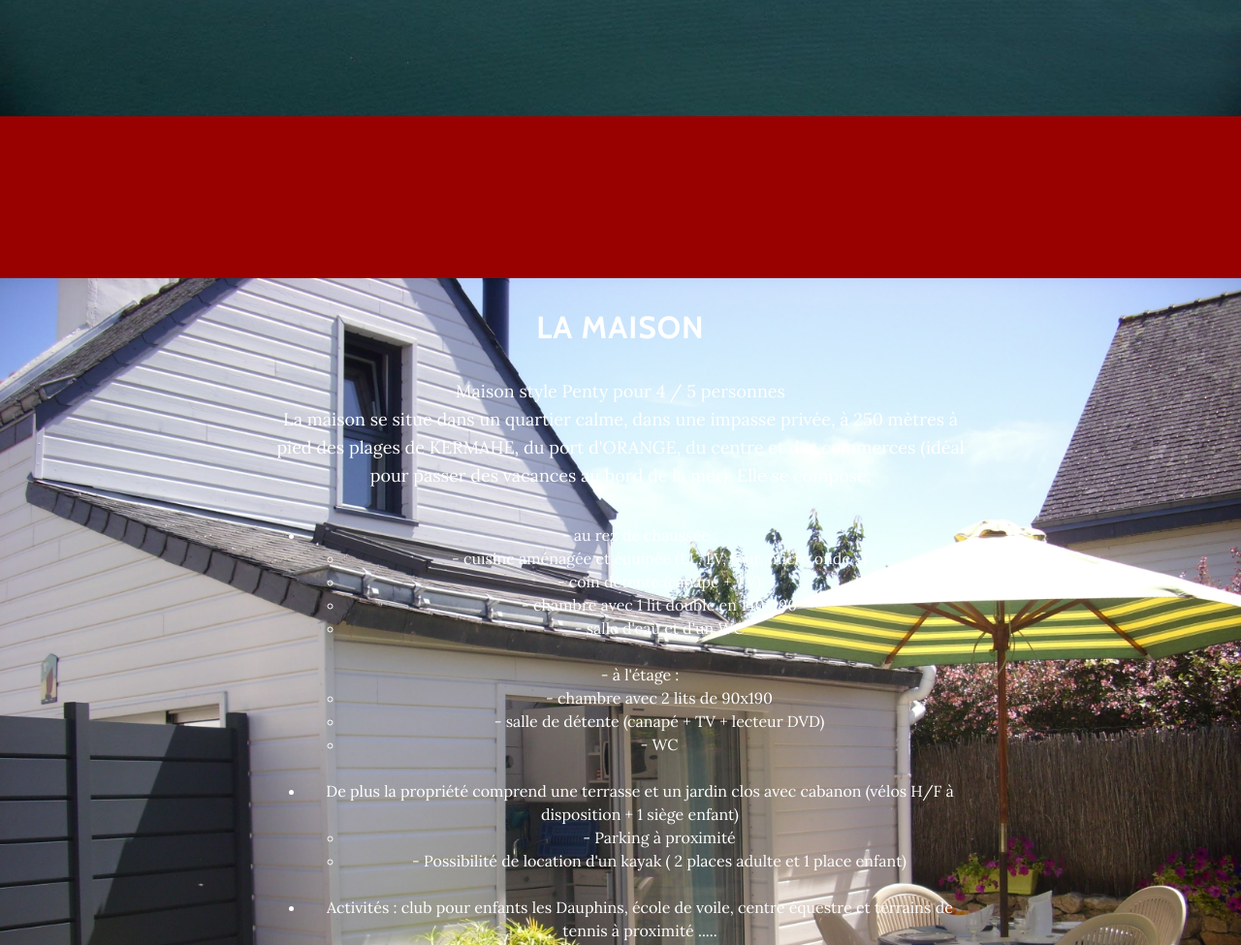
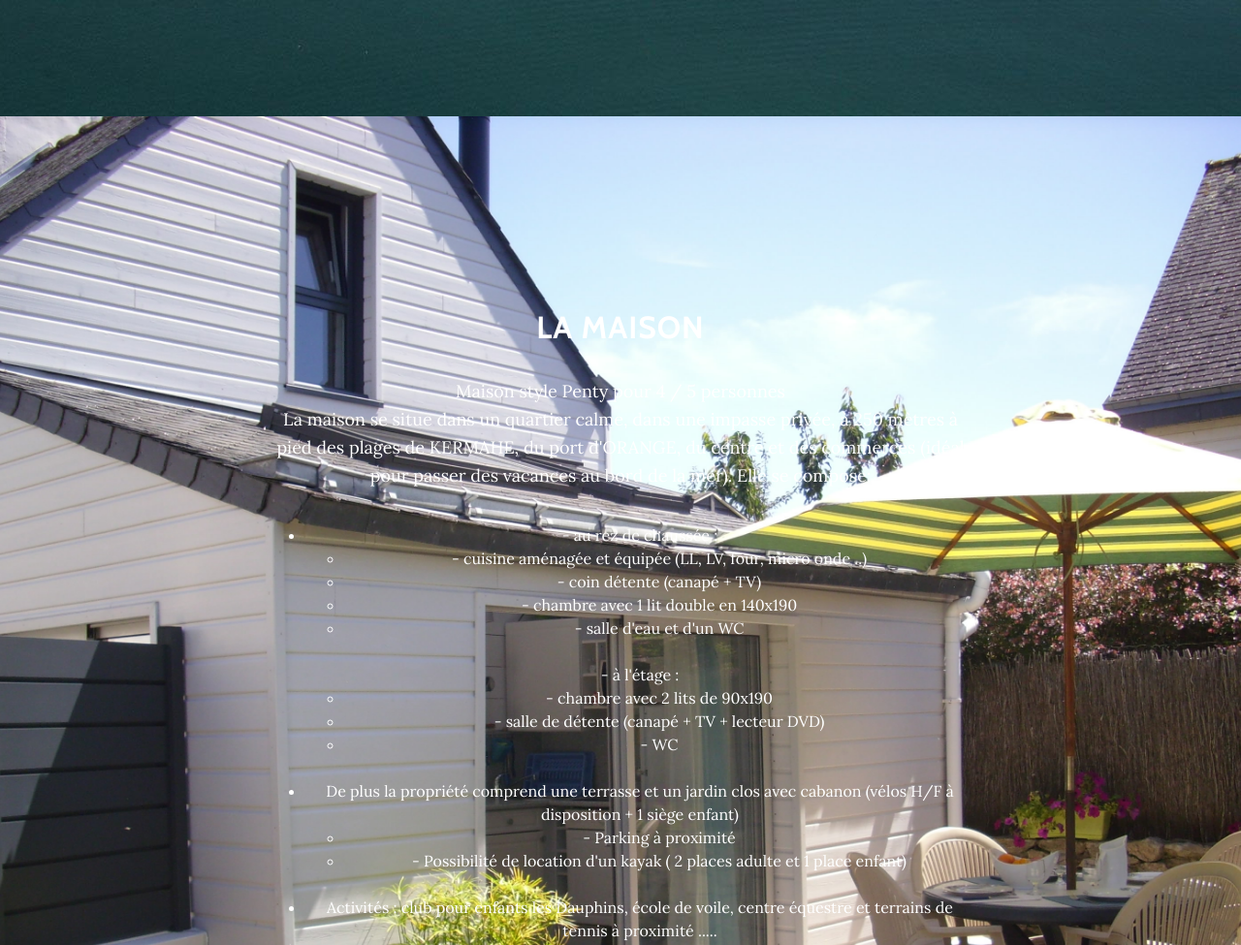
Before and after one commit to Vainamoin3n/ParentHouse, a website: page index.html in a window 1280 px wide. Shown: the part 680-1655 px from the top of the page at 97% size. Drawn offline with nearby package versions, Linux system fonts and the light colour scheme; some packages are replaced by stand-ins of ours.

Commit message:
trying to fit the backkground pictures

```diff
--- a/css/grayscale.css
+++ b/css/grayscale.css
@@ -105,7 +105,7 @@ a {
   -webkit-background-size: cover;
   -moz-background-size: cover;
   -o-background-size: cover;
-  background-size: contain; }
+  background-size: cover; }
   .masthead .intro-body {
     display: table-cell;
     vertical-align: middle; }
@@ -130,8 +130,11 @@ a {
   text-align: center;
   color: white;
   background: url("../img/garden1.jpg") no-repeat bottom center scroll;
-  background-color:rgba(255,0,0,0.6);
-  background-size: contain;
+  -webkit-background-size: cover;
+  -moz-background-size: cover;
+  -o-background-size: cover;
+  background-color:rgba(255,255,255,0.6);
+  background-size: cover;
 }
 
 .btn-circle {
--- a/index.html
+++ b/index.html
@@ -151,7 +151,7 @@ La maison se situe dans un quartier calme, dans une impasse privée, à 250 mèt
 					<h2>Détails pour la location</h2>
 					<ul>
 						<li>Dates: D’avril à octobre</li>
-						<li>Prix: Semaine de 380 à 750 €</li>
+						<li>Prix: Semaine de 400 à 850 €</li>
 						<li>Capacité d'accueil: 2 chambres , 5/6 personnes</li>
 						<li>Animaux: chiens de petite taille acceptés (- de 10 kgs)</li>
 					</ul>
```
